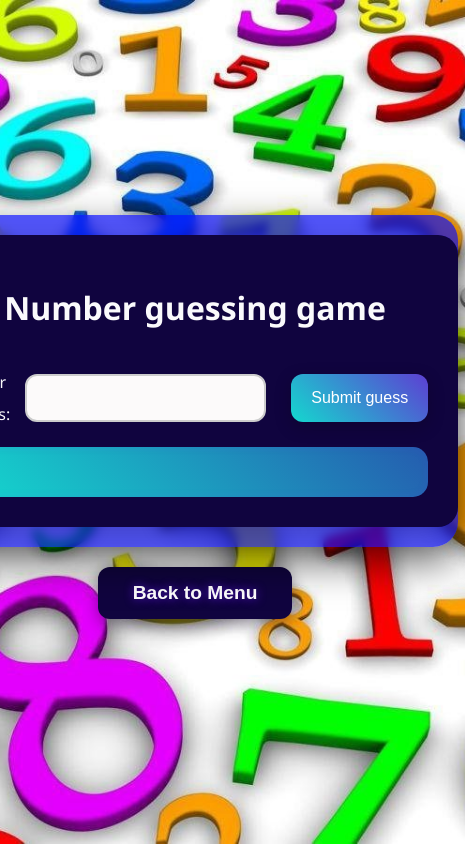
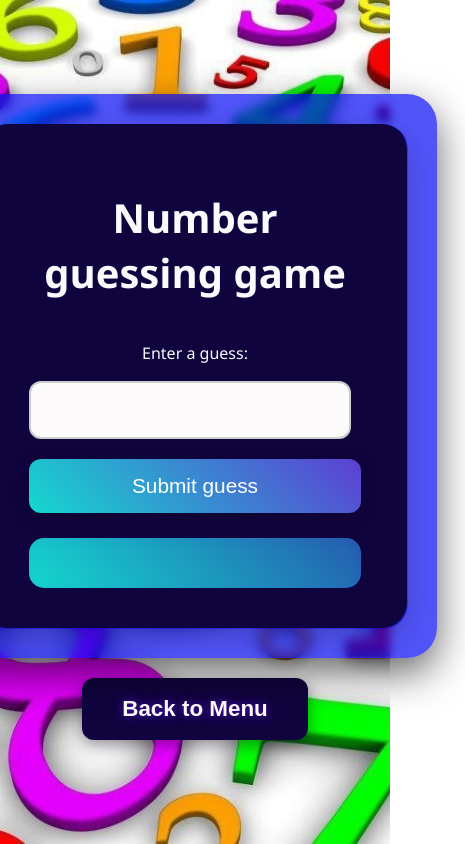
Before and after one commit to Tatev-Hovhannisyan/Game1, a plain HTML site: page index.html in a window 390 px wide. Both pictures are taken after a click on the button "Play". Shown: the whole page, 465 px wide, since content can reach past the window. Drawn offline with Linux system fonts and the light colour scheme.

Commit message:
Increase mobile UI element sizes for better visibility

```diff
--- a/game1.css
+++ b/game1.css
@@ -264,3 +264,58 @@ body {
 .resultParas p {
   animation: fadeIn 0.5s ease forwards;
 }
+
+
+/* 📱 Увеличение размеров на телефонах */
+@media (max-width: 600px) {
+  .game-title {
+    width: 90%;
+    font-size: 3.5em;
+    height: 100px;
+  }
+
+  .main-wrapper {
+    max-width: 90%;
+    padding: 30px;
+    border-radius: 30px;
+  }
+
+  .inner-wrapper {
+    padding: 40px;
+    border-radius: 25px;
+  }
+
+  .h1 {
+    font-size: 2.5em;
+  }
+
+  .text {
+    font-size: 1.2em;
+  }
+
+  .cheekNum {
+    flex-direction: column;
+    gap: 20px;
+  }
+
+  .gussField,
+  .guessSubmit {
+    font-size: 1.3em;
+    padding: 15px 25px;
+  }
+
+  .menu-btn,
+  .myButton {
+    font-size: 1.4em;
+    padding: 18px 40px;
+  }
+
+  .resultParas p {
+    font-size: 1.3em;
+  }
+
+  .lastResult.win {
+    font-size: 1.5em;
+    height: 60px;
+  }
+}
```
